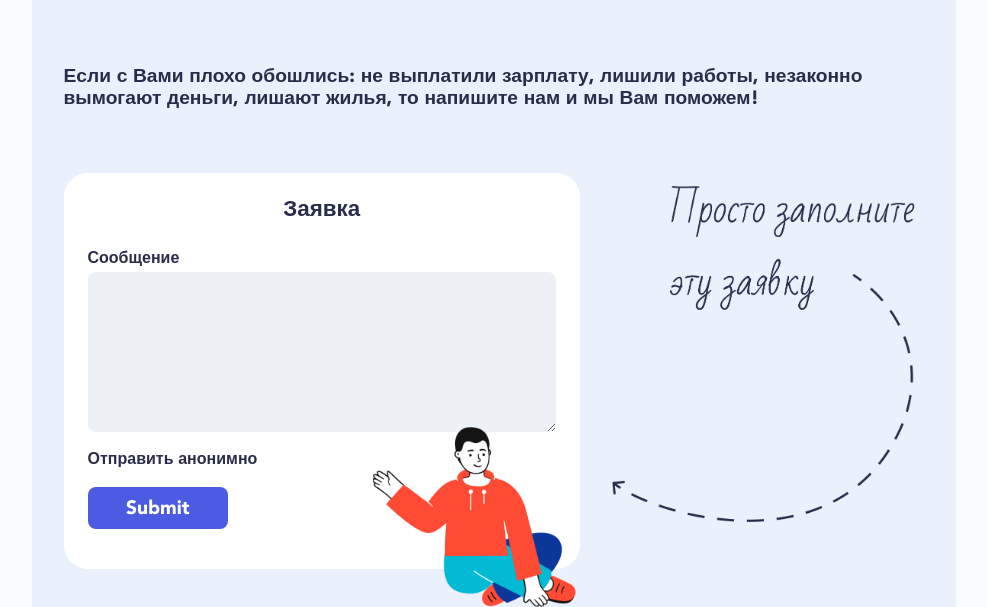
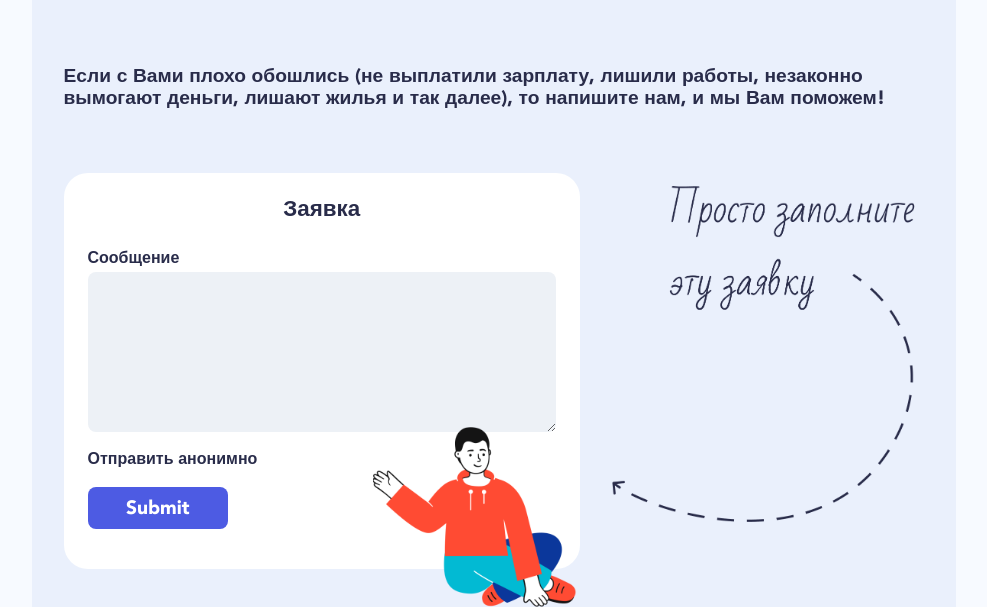
Before and after one commit to PPnP/LaborHack, a Python web app: template app/templates/help.html in a window 1280 px wide. Shown: the part 639-1246 px from the top of the page, without its empty margins (292-1279 px from the left). Run offline with Jinja, Linux system fonts and the light colour scheme; the template is opened without the code that fills it: most values are stand-ins (such as "Sample title", 1, 10 or a date in 2020); form fields are guessed from the names that the template uses; some libraries are stand-ins or nearby versions.

Commit message:
grammar fixes

```diff
--- a/app/templates/help.html
+++ b/app/templates/help.html
@@ -21,8 +21,8 @@
         <img src="{{ url_for('static', filename='images/posters/help/1.png') }}">
 
         <h4 class="help__description">
-            Если с Вами плохо обошлись: не выплатили зарплату, лишили работы, незаконно вымогают деньги, лишают жилья,
-            то напишите нам и мы Вам поможем!
+            Если с Вами плохо обошлись (не выплатили зарплату, лишили работы, незаконно вымогают деньги, лишают жилья и так далее),
+            то напишите нам, и мы Вам поможем!
         </h4>
 
         <div class="get-help">
```
